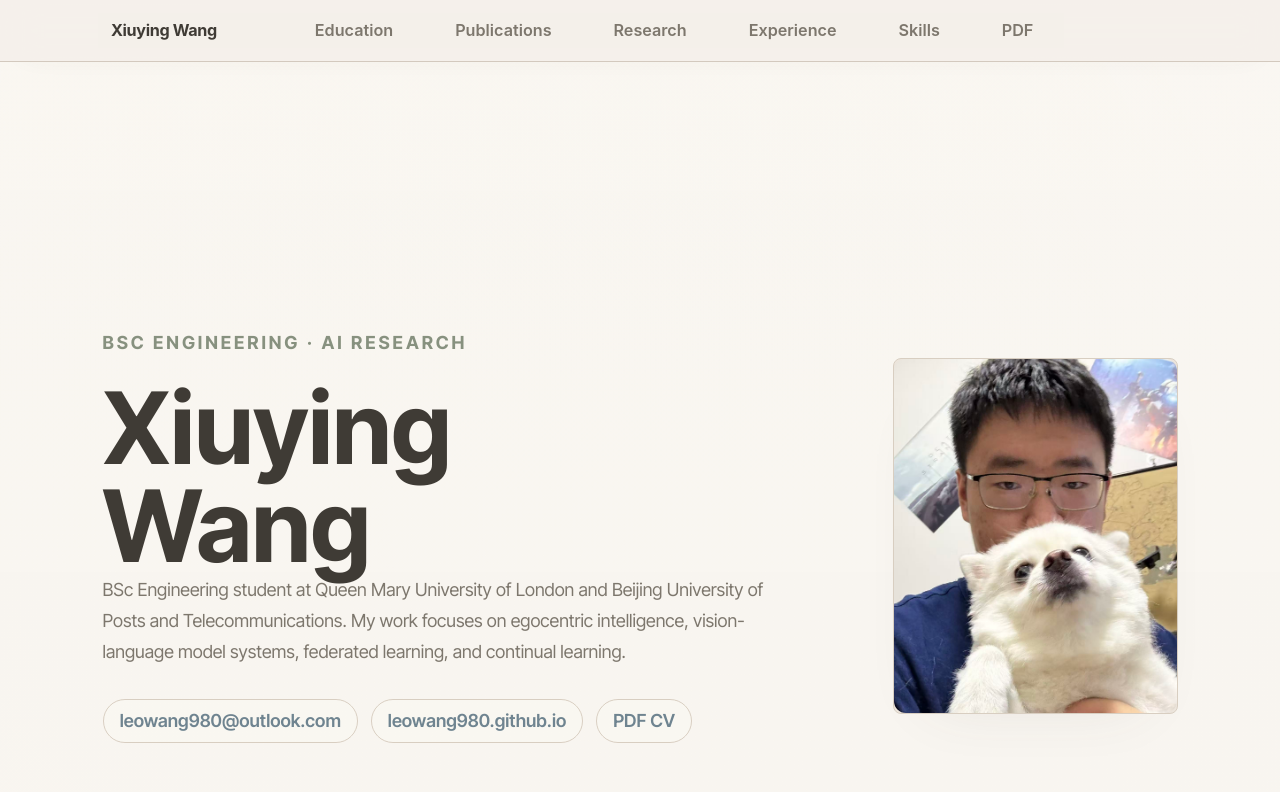
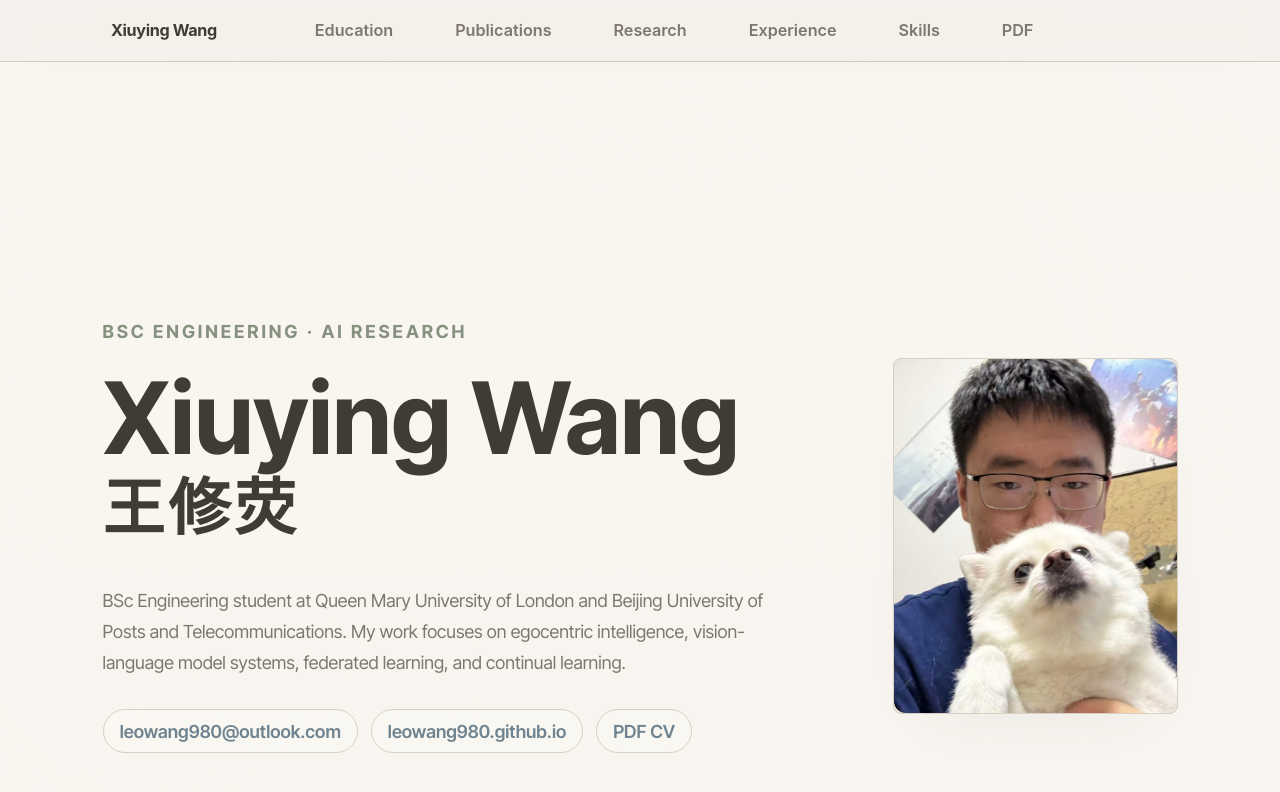
Before and after one commit to Leowang980/Leowang980.github.io, a Jekyll site: the page built from _pages/about.md, in a window 1280 px wide and 900 px high. Shown: the top 792 px of the window. Built offline with Jekyll 4.4.1, drawn with Linux system fonts in a browser that asks for light colours.

Commit message:
Update stylesheet versioning, enhance about page with Chinese name, and adjust CSS margins and paddings for improved layout and readability.

```diff
--- a/_includes/head.html
+++ b/_includes/head.html
@@ -16,6 +16,6 @@
 </script>
 
 <!-- For all browsers -->
-<link rel="stylesheet" href="{{ site.baseurl }}/assets/css/main.css?v=morandi-20260520">
+<link rel="stylesheet" href="{{ site.baseurl }}/assets/css/main.css?v=morandi-20260520-7">
 
 <meta http-equiv="cleartype" content="on">
--- a/_pages/about.md
+++ b/_pages/about.md
@@ -8,7 +8,7 @@ author_profile: false
   <section class="profile-hero" id="top">
     <div>
       <p class="profile-hero__eyebrow">BSc Engineering · AI Research</p>
-      <h1><span>Xiuying</span><span>Wang</span></h1>
+      <h1><span>Xiuying Wang</span><span class="profile-hero__name-cn">王修荧</span></h1>
       <p class="profile-hero__subtitle">
         BSc Engineering student at Queen Mary University of London and Beijing University of Posts and Telecommunications.
         My work focuses on egocentric intelligence, vision-language model systems, federated learning, and continual learning.
--- a/_sass/custom/_glass.scss
+++ b/_sass/custom/_glass.scss
@@ -167,7 +167,7 @@ body {
 }
 
 .profile-hero__eyebrow {
-  margin: 0 0 0.9rem;
+  margin: 0 0 3rem;
   color: var(--morandi-sage);
   font-size: 0.78rem;
   font-weight: 700;
@@ -189,9 +189,18 @@ body {
   display: block;
 }
 
+.profile-hero__name-cn {
+  margin-top: 0.65rem;
+  color: var(--morandi-ink);
+  font-size: 0.62em;
+  font-weight: 600;
+  letter-spacing: 0.06em;
+}
+
 .profile-hero__subtitle {
   max-width: 720px;
-  margin: 2.35rem 0 0;
+  margin: 0;
+  padding-top: 2.6rem;
   color: var(--morandi-muted);
   font-size: clamp(1.08rem, 2vw, 1.32rem);
   line-height: 1.72;
@@ -503,7 +512,7 @@ body {
 
 @media screen and (max-width: 900px) {
   .one-page {
-    padding-top: 3.25rem;
+    padding-top: 2.25rem;
   }
 
   .profile-hero {
@@ -543,6 +552,10 @@ body {
     font-size: 3rem;
   }
 
+  .profile-hero__subtitle {
+    padding-top: 3.25rem;
+  }
+
   .publication {
     grid-template-columns: 1fr;
     gap: 0.35rem;
```
